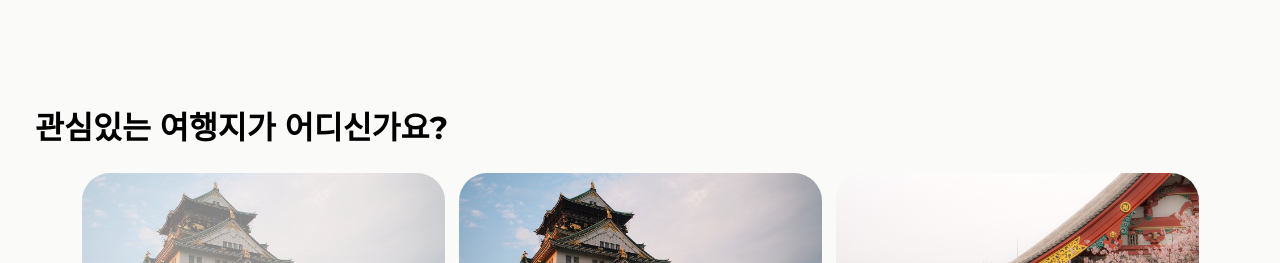
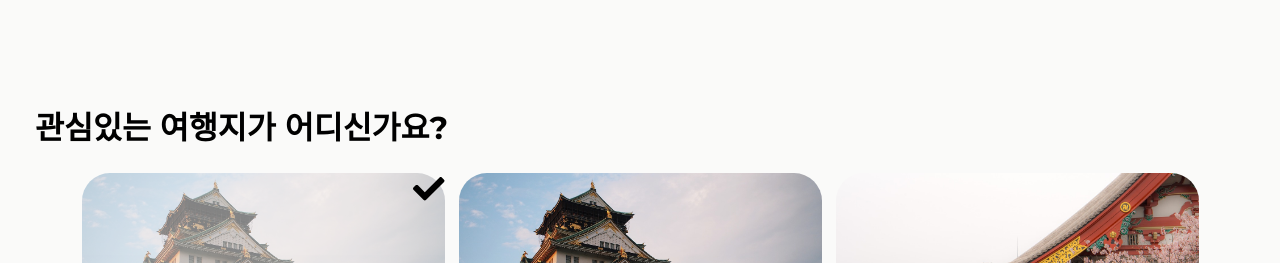
Before and after one commit to Yoonhwi/jandi_plan_frontend, a React (Vite) app: page /preference/continent in a window 1280 px wide. Both pictures are taken after a click on the element "아시아". Shown: the top 263 px of the page. Built offline with nearby package versions, Linux system fonts and the light colour scheme; a web font is replaced by a local one.

Commit message:
feat: continent css 수정

```diff
--- a/src/pages/Preference/Continent/Continent.jsx
+++ b/src/pages/Preference/Continent/Continent.jsx
@@ -4,6 +4,7 @@ import { useNavigate } from "react-router-dom";
 import { Button } from "@/components";
 import { ContinentItems } from "./constants";
 import {PageEndPoints} from "@/constants";
+import { FaCheck } from "react-icons/fa";
 
 const Continent = () => {
     const [selectedContinents, setSelectedContinents] = useState([]);
@@ -44,8 +45,9 @@ const Continent = () => {
                                 alt="continent"
                                 className={`${styles.cont_img} ${isSelected ? styles.selected_img : ""}`}
                             />
+                            {isSelected ? <FaCheck className={styles.check_box}/>:null}
                             {isSelected ? (
-                                <div className={styles.selected_text}>✔{item.name}</div>
+                                <div className={styles.selected_text}>{item.name}</div>
                             ) : (
                                 <div className={styles.hover_text}>{item.name}</div>
                             )}
--- a/src/pages/Preference/Continent/Continent.module.css
+++ b/src/pages/Preference/Continent/Continent.module.css
@@ -39,6 +39,14 @@
     cursor: pointer;
     border-radius: var(--radius-4xl);
     transition: background-color 0.2s ease;
+}
+
+.check_box {
+    position:absolute;
+    top: 0%;
+    right: 0%;
+    font-size: var(--text-4xl);
+    z-index: 500;
 }
 
 .cont_img {
```
